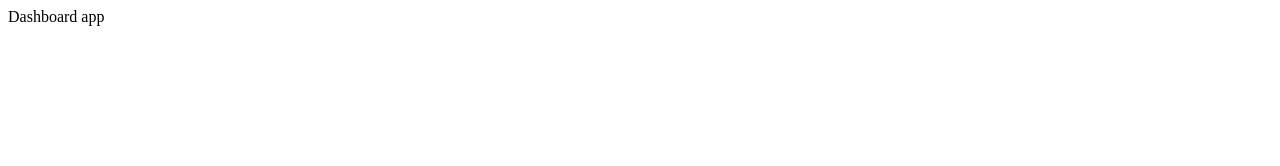
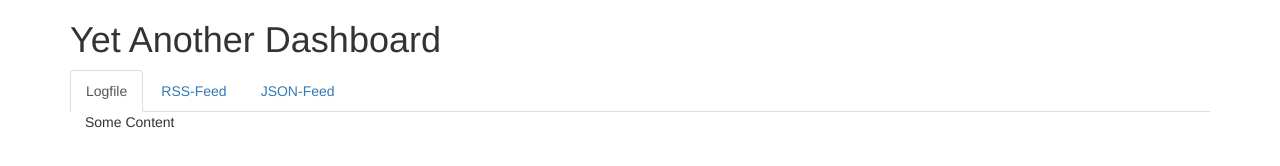
Before and after one commit to devtop/dashboard.app, a website: page public/index.html in a window 1280 px wide. Drawn offline with nearby package versions, Linux system fonts and the light colour scheme.

Commit message:
Added basic structure to the frontend

```diff
--- /dev/null
+++ b/public/controllers/controller.js
@@ -0,0 +1,6 @@
+angular.module('dashboardApp', [])
+  .controller('LogfileCtrl', ["$scope", LogfileCtrl]);
+
+function LogfileCtrl($scope) {
+    console.log("LogfileCtrl is in charge");
+}
--- a/public/index.html
+++ b/public/index.html
@@ -1 +1,37 @@
-Dashboard app
+<!doctype html>
+<title>Yet Another Dashboard</title>
+
+<!-- Latest compiled and minified CSS -->
+<link rel="stylesheet" href="https://maxcdn.bootstrapcdn.com/bootstrap/3.3.5/css/bootstrap.min.css">
+
+<!-- Optional theme -->
+<link rel="stylesheet" href="https://maxcdn.bootstrapcdn.com/bootstrap/3.3.5/css/bootstrap-theme.min.css">
+
+<div  ng-app="dashboardApp" class="container">
+  <h1>Yet Another Dashboard</h1>
+  <!-- Nav tabs -->
+   <ul class="nav nav-tabs" role="tablist">
+     <li role="presentation" class="active"><a href="#logfile" aria-controls="logfile" role="tab" data-toggle="tab">Logfile</a></li>
+     <li role="presentation"><a href="#rss_feed" aria-controls="rss_feed" role="tab" data-toggle="tab">RSS-Feed</a></li>
+     <li role="presentation"><a href="#json_feed" aria-controls="json_feed" role="tab" data-toggle="tab">JSON-Feed</a></li>
+   </ul>
+
+   <!-- Tab panes -->
+   <div class="tab-content">
+     <div role="tabpanel" class="tab-pane active" id="logfile">
+       <div  ng-controller="LogfileCtrl" class="container">
+         Some Content
+       </div>
+     </div>
+     <div role="tabpanel" class="tab-pane" id="rss_feed">RSS-Feed</div>
+     <div role="tabpanel" class="tab-pane" id="json_feed">JSON-Feed</div>
+   </div>
+</div>
+
+<!-- jQuery (necessary for Bootstrap's JavaScript plugins) -->
+<script src="https://ajax.googleapis.com/ajax/libs/jquery/1.11.3/jquery.min.js"></script>
+<!-- Latest compiled and minified JavaScript -->
+<script src="https://maxcdn.bootstrapcdn.com/bootstrap/3.3.5/js/bootstrap.min.js"></script>
+
+<script src="https://ajax.googleapis.com/ajax/libs/angularjs/1.3.16/angular.min.js"></script>
+<script src="/controllers/controller.js"></script>
```
Also changed, not shown: lib/logfile/loader.js (added), lib/logfile/parser.js (added).
